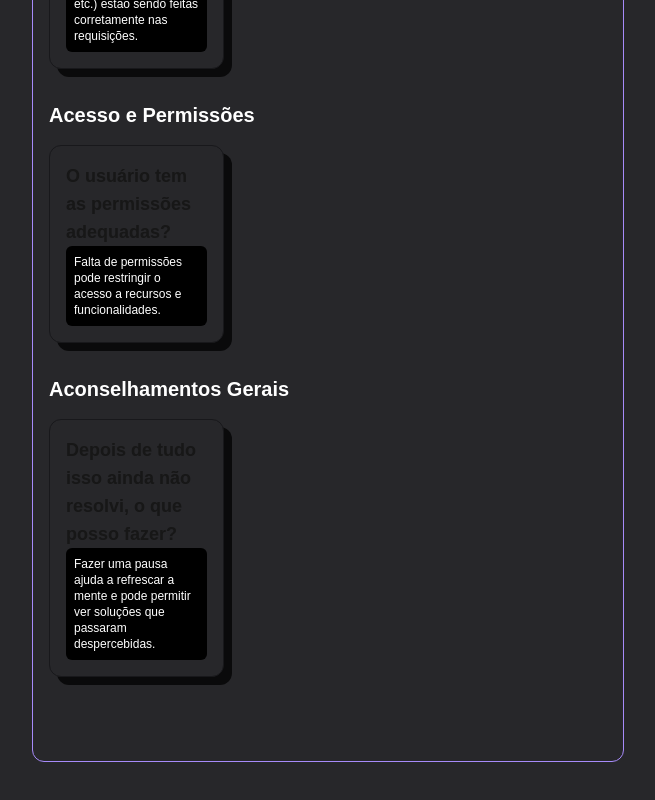
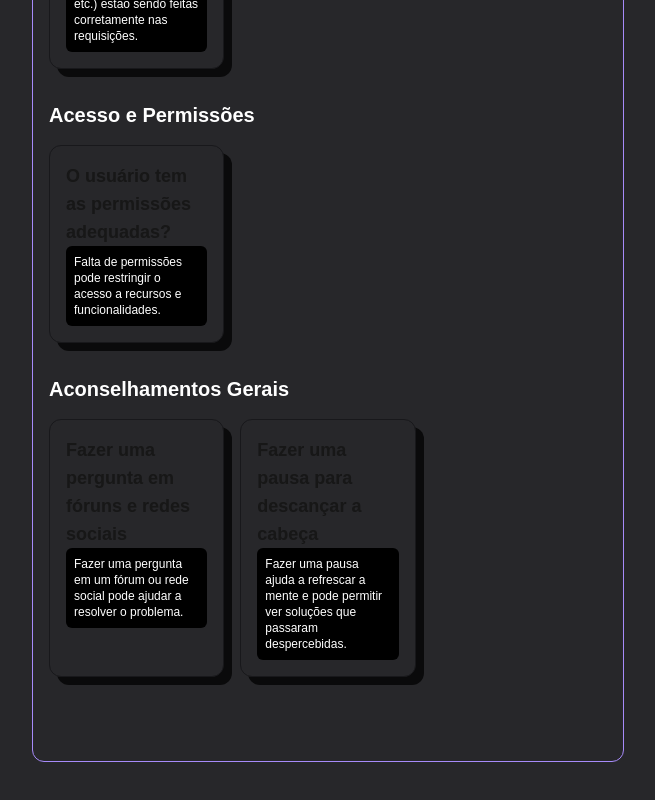
Before and after one commit to rodrigueslucas062/debug-list-vs, a Next.js app: page / in a window 1280 px wide. Shown: the part 2442-3242 px from the top of the page, without its empty margins (16-671 px from the left). Built offline with nearby package versions, Linux system fonts and the light colour scheme.

Commit message:
feat: New check item

```diff
--- a/app/data/Checklist.ts
+++ b/app/data/Checklist.ts
@@ -139,7 +139,13 @@ export const ChecklistData: IChecklist[] = [
     category: "Acesso e Permissões",
   },
   {
-    question: "Depois de tudo isso ainda não resolvi, o que posso fazer?",
+    question: "Fazer uma pergunta em fóruns e redes sociais",
+    description:
+      "Fazer uma pergunta em um fórum ou rede social pode ajudar a resolver o problema.",
+    category: "Aconselhamentos Gerais",
+  },
+  {
+    question: "Fazer uma pausa para descançar a cabeça",
     description:
       "Fazer uma pausa ajuda a refrescar a mente e pode permitir ver soluções que passaram despercebidas.",
     category: "Aconselhamentos Gerais",
```
